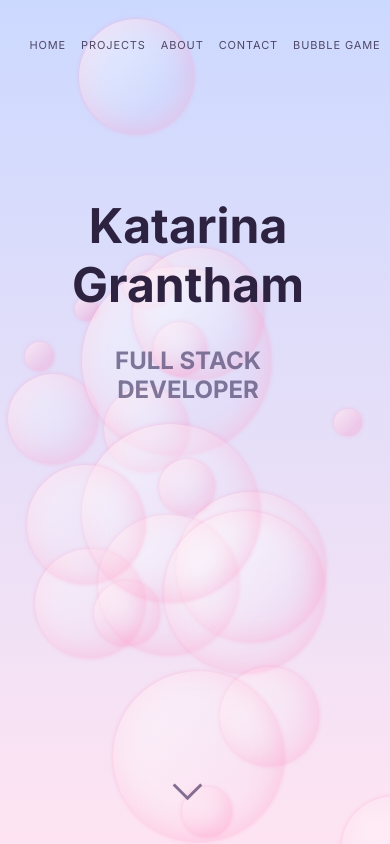
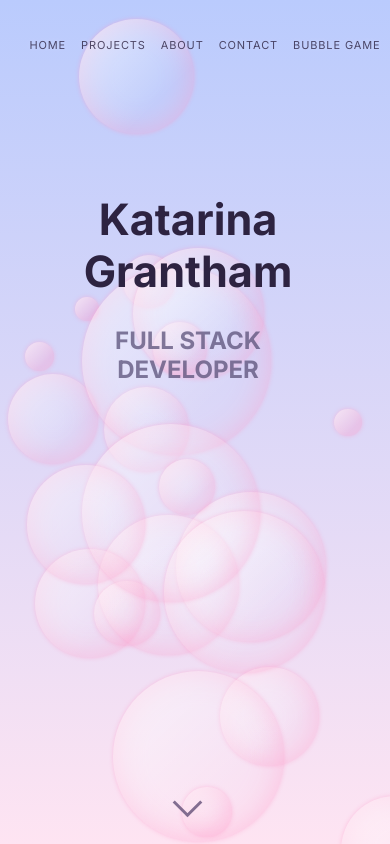
Before and after one commit to katag1001/portfolio_v2, a React (Vite) app: page / in a window 390 px wide. Built offline with nearby package versions, Linux system fonts and the light colour scheme.

Commit message:
final looks changes

```diff
--- a/src/components/aboutMe.css
+++ b/src/components/aboutMe.css
@@ -113,7 +113,7 @@
 
 
 /* Mobile responsive design */
-@media (max-width: 1000px) {
+@media (max-width: 1100px) {
 
   /* Stack the image on top of the text */
   .about-container {
--- a/src/components/bubbleGame.css
+++ b/src/components/bubbleGame.css
@@ -117,7 +117,7 @@
 
 
 /* Mobile Adjustments for Game Window */
-@media (max-width: 1000px) {
+@media (max-width: 1100px) {
   .game_window {
     width: 100%;
     max-height: 300px;
--- a/src/components/bubbleGameSection.css
+++ b/src/components/bubbleGameSection.css
@@ -81,7 +81,7 @@
 
 
 /* General small screen adjustments */
-@media (max-width: 1000px) {
+@media (max-width: 1100px) {
   .bubble-section-container {
     padding: 16px;
     flex-direction: column;
--- a/src/components/contactForm.css
+++ b/src/components/contactForm.css
@@ -142,7 +142,7 @@
   margin: 0 30px;
 }
 
-@media (max-width: 1000px) {
+@media (max-width: 1100px) {
 
 .contact-left-title {
   margin-bottom: 15px;
--- a/src/components/nav.css
+++ b/src/components/nav.css
@@ -32,7 +32,7 @@
 
 /* Mobile */
 
-@media (max-width: 1000px) {
+@media (max-width: 1100px) {
   .side-nav {
     position: fixed;
     margin-top: 20px;
--- a/src/components/projectCard.css
+++ b/src/components/projectCard.css
@@ -205,7 +205,7 @@
 }
 
 
-@media (max-width: 1000px) {
+@media (max-width: 1100px) {
   .project-card-header {
     margin-top: 5%;
   }
--- a/src/index.css
+++ b/src/index.css
@@ -5,8 +5,8 @@
   --font-mono: 'Fira Code', monospace;
 
 
-  --fs-title: 3rem;
-  --fs-title-smaller: 2.5rem;
+  --fs-title: 2.7rem;
+  --fs-title-smaller: 2.3rem;
   --fs-h1: 2rem;
   --fs-h2: 1.5rem;
   --fs-body: 0.95rem;
@@ -14,7 +14,7 @@
 
 
 --bg-deep-purple: rgba(236, 232, 248, 0.7);
---bg-gradient-top: rgb(204, 217, 255);
+--bg-gradient-top: rgb(186, 203, 253);
 --bg-gradient-bottom: rgb(254, 228, 242);
 
 
--- a/src/pages/home.css
+++ b/src/pages/home.css
@@ -120,8 +120,8 @@
 
 
 .home-section-container {
-  width: 910px;
-  height: 530px;
+  width: 850px;
+  height: 470px;
   box-sizing: border-box;
   z-index: 2;
   background: var(--card-bg);
@@ -188,7 +188,7 @@
 /* ==============================
    MOBILE VERSION
 ============================== */
-@media (max-width: 1000px) {
+@media (max-width: 1100px) {
 
   .home-section-container {
   margin-top: 15%;
@@ -205,7 +205,7 @@
   }
 
   .scroll-arrow.down {
-    bottom: 2%;
+    bottom: 0;
   }
 
 
```
